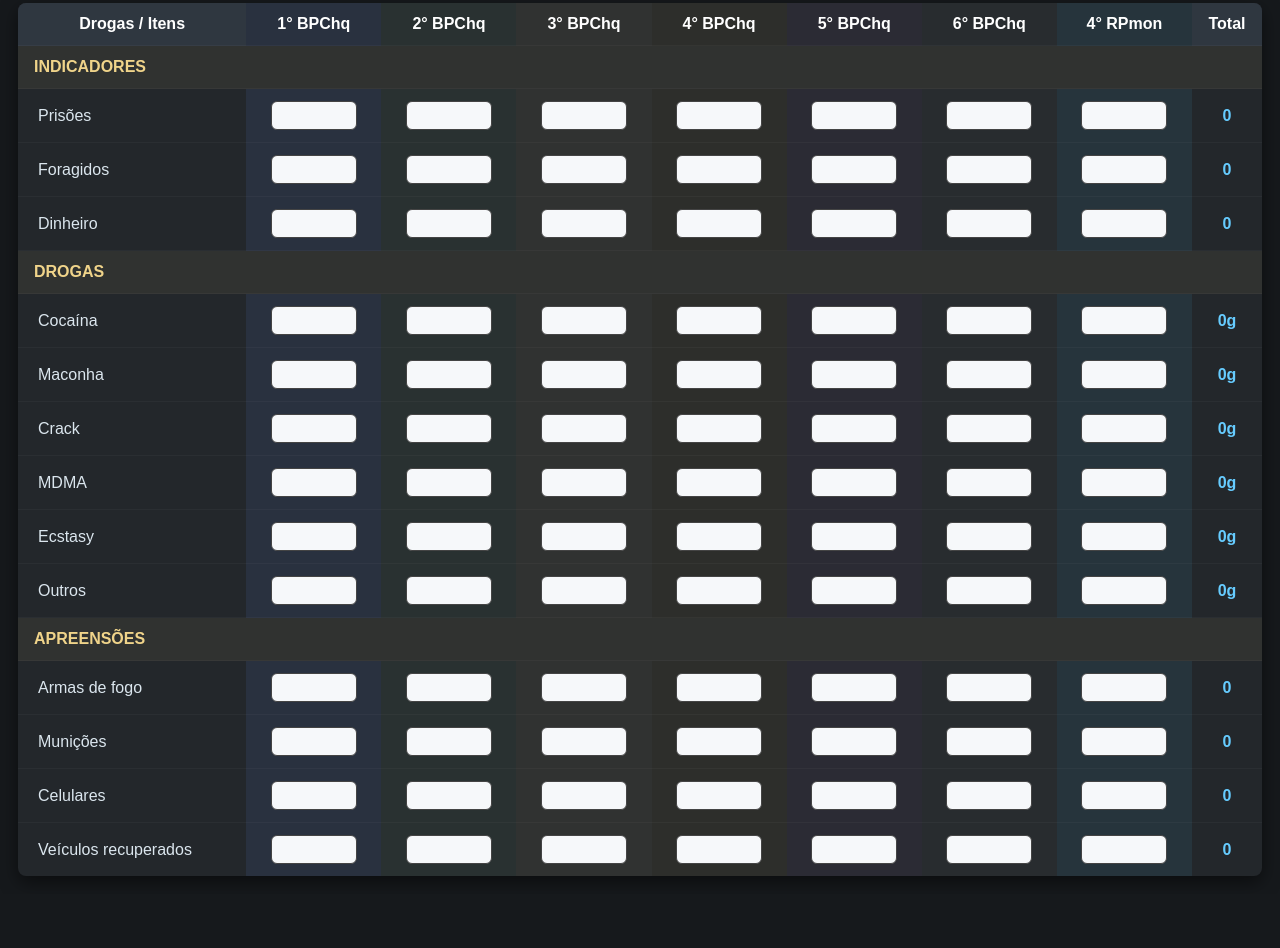
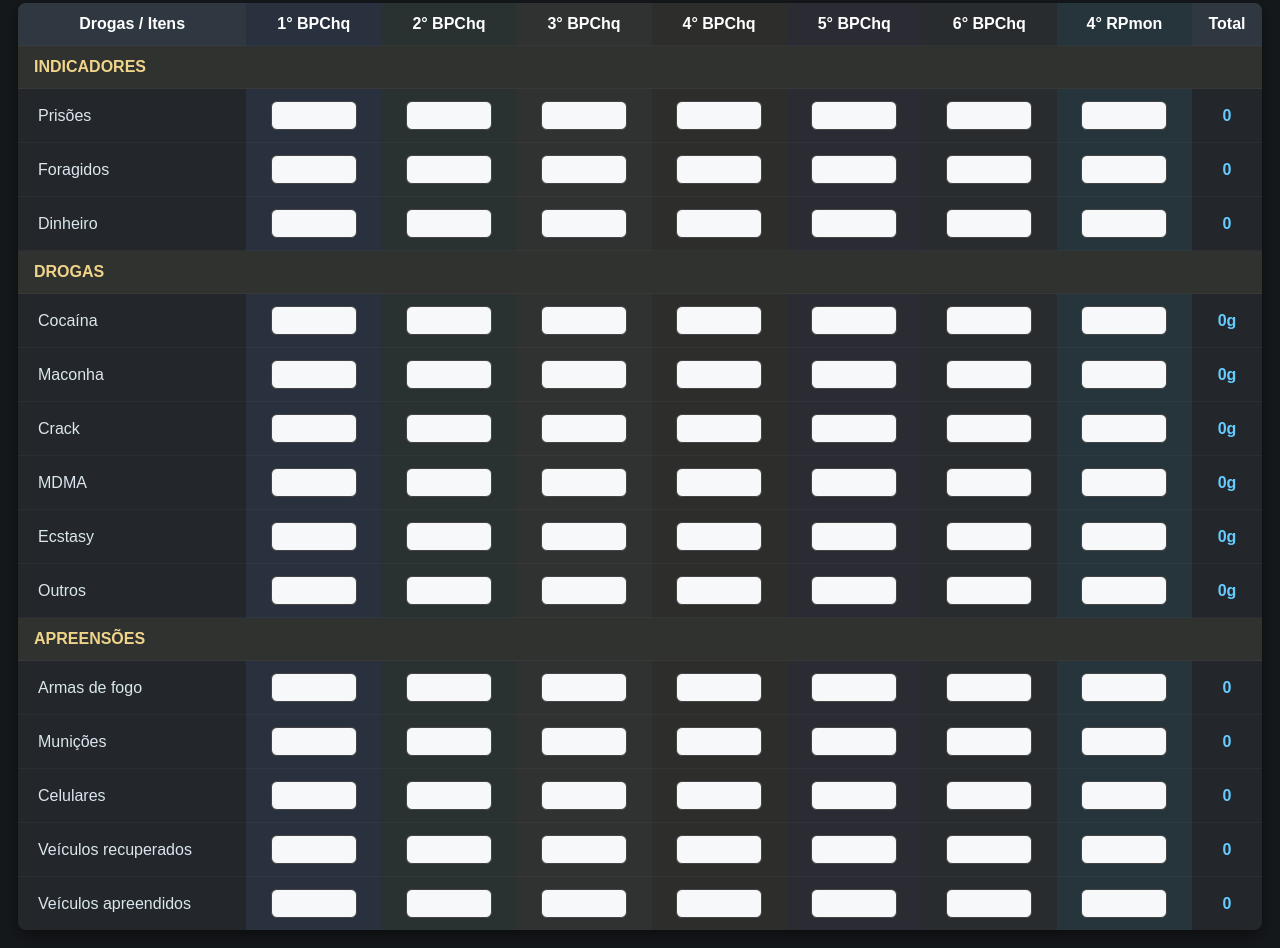
Before and after one commit to dgneves1991/Calculadora, a plain HTML site: page index.html in a window 1280 px wide. Shown: the part 210-1158 px from the top of the page. Before the commit the page ends 1104 px from the top, so only its background shows below. Drawn offline with Linux system fonts and the light colour scheme.

Commit message:
Update index.html

```diff
--- a/index.html
+++ b/index.html
@@ -227,6 +227,18 @@
         <td class="rpm"><input class="calc" type="number" min="0" step="any"></td>
         <td class="total">0</td>
       </tr>
+
+      </tr>
+      <td>Veículos apreendidos</td>
+        <td class="bp1"><input class="calc" type="number" min="0" step="any"></td>
+        <td class="bp2"><input class="calc" type="number" min="0" step="any"></td>
+        <td class="bp3"><input class="calc" type="number" min="0" step="any"></td>
+        <td class="bp4"><input class="calc" type="number" min="0" step="any"></td>
+        <td class="bp5"><input class="calc" type="number" min="0" step="any"></td>
+        <td class="bp6"><input class="calc" type="number" min="0" step="any"></td>
+        <td class="rpm"><input class="calc" type="number" min="0" step="any"></td>
+        <td class="total">0</td>
+      </tr>
     </tbody>
   </table>
 
```
